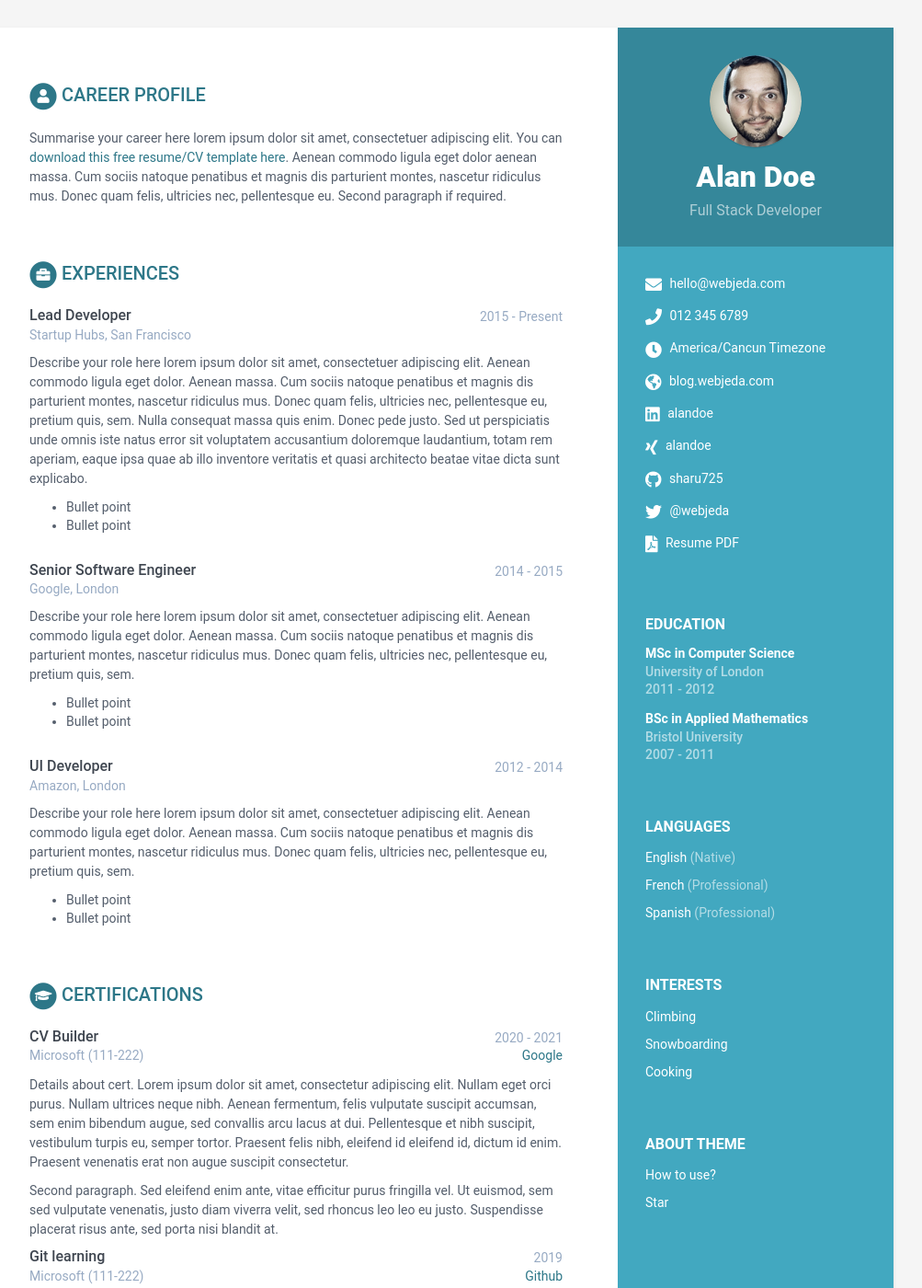
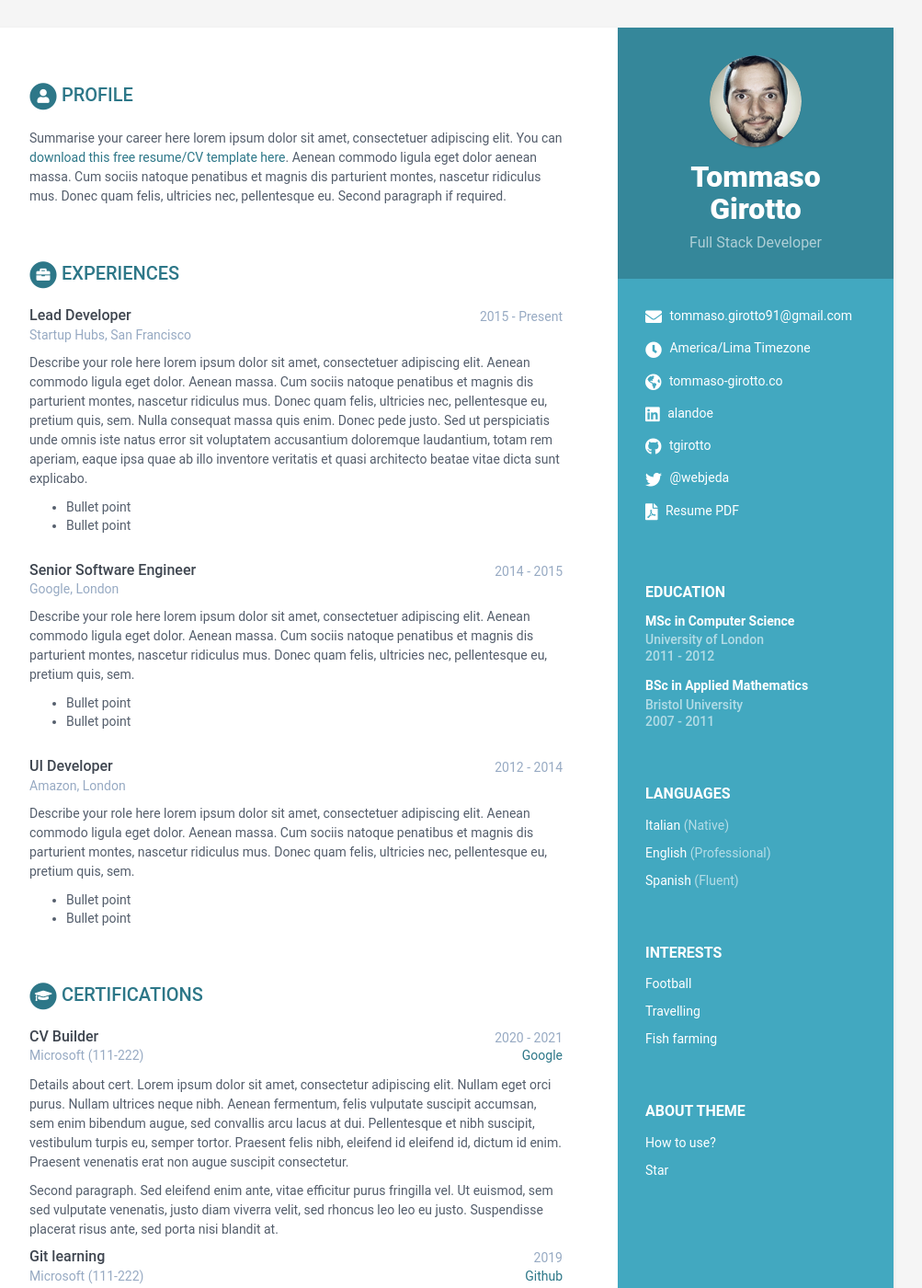
Before and after one commit to tgirotto/tgirotto.github.io, a Jekyll site: the page built from index.html, in a window 1280 px wide and 1400 px high. Shown: the whole window at 92% size, without its empty margins (168-1171 px from the left). Built offline with Jekyll 4.4.1, drawn with Linux system fonts in a browser that asks for light colours.

Commit message:
updated content

```diff
--- a/_data/data.yml
+++ b/_data/data.yml
@@ -8,19 +8,16 @@ sidebar:
     education: True # set to False if you want education in main section instead of in sidebar
 
     # Profile information
-    name: Alan Doe
+    name: Tommaso Girotto
     tagline: Full Stack Developer
     avatar: profile.png  #place a 100x100 picture inside /assets/images/ folder and provide the name of the file below
 
     # Sidebar links
-    email: hello@webjeda.com
-    phone: 012 345 6789
-    timezone: America/Cancun Timezone
-    citizenship:
-    website: blog.webjeda.com #do not add http://
+    email: tommaso.girotto91@gmail.com
+    timezone: America/Lima Timezone
+    website: tommaso-girotto.co #do not add http://
     linkedin: alandoe
-    xing: alandoe
-    github: sharu725
+    github: tgirotto
     telegram: # add your nickname without '@' sign
     gitlab:
     bitbucket:
@@ -33,29 +30,29 @@ sidebar:
     languages:
       title: Languages
       info:
-        - idiom: English
+        - idiom: Italian
           level: Native
 
-        - idiom: French
+        - idiom: English
           level: Professional
 
         - idiom: Spanish
-          level: Professional
+          level: Fluent
 
     interests:
       title: Interests
       info:
-        - item: Climbing
+        - item: Football
           link:
 
-        - item: Snowboarding
+        - item: Travelling
           link:
 
-        - item: Cooking
+        - item: Fish farming
           link:
 
 career-profile:
-    title: Career Profile
+    title: Profile
     summary: |
       Summarise your career here lorem ipsum dolor sit amet, consectetuer
       adipiscing elit. You can [download this free resume/CV template here]().
```
